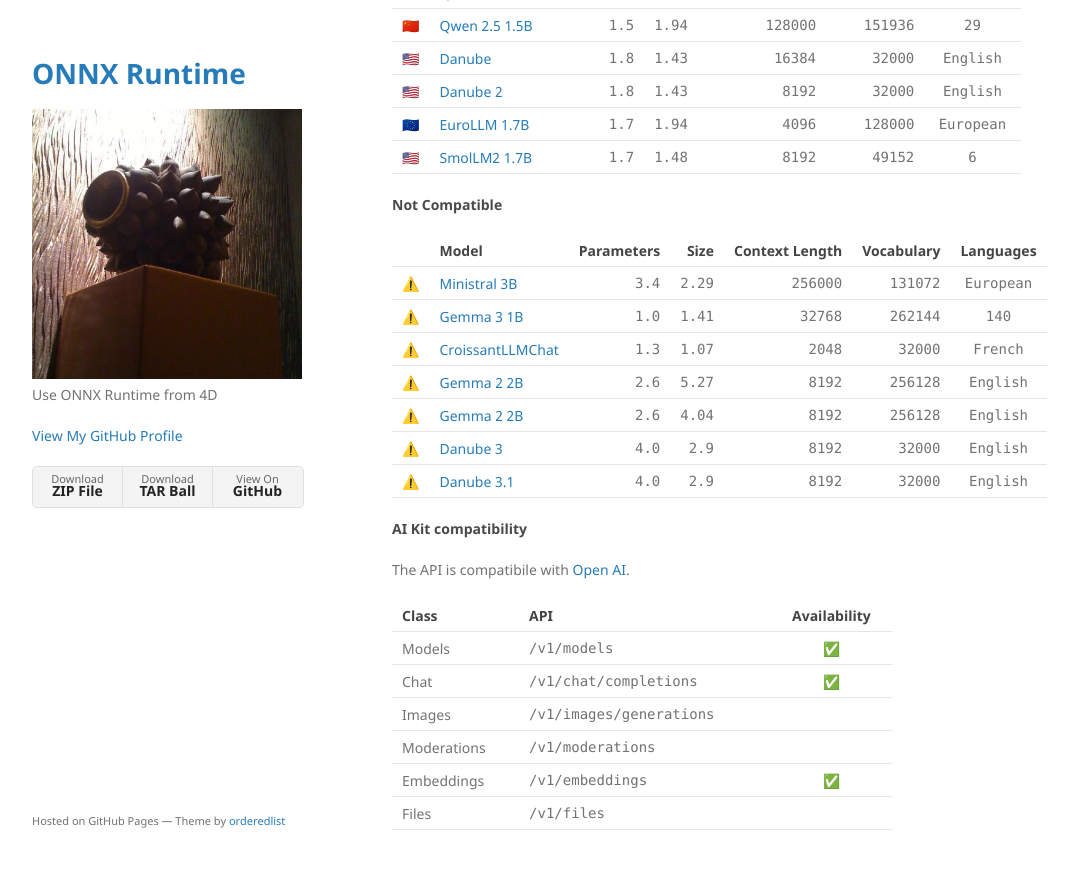
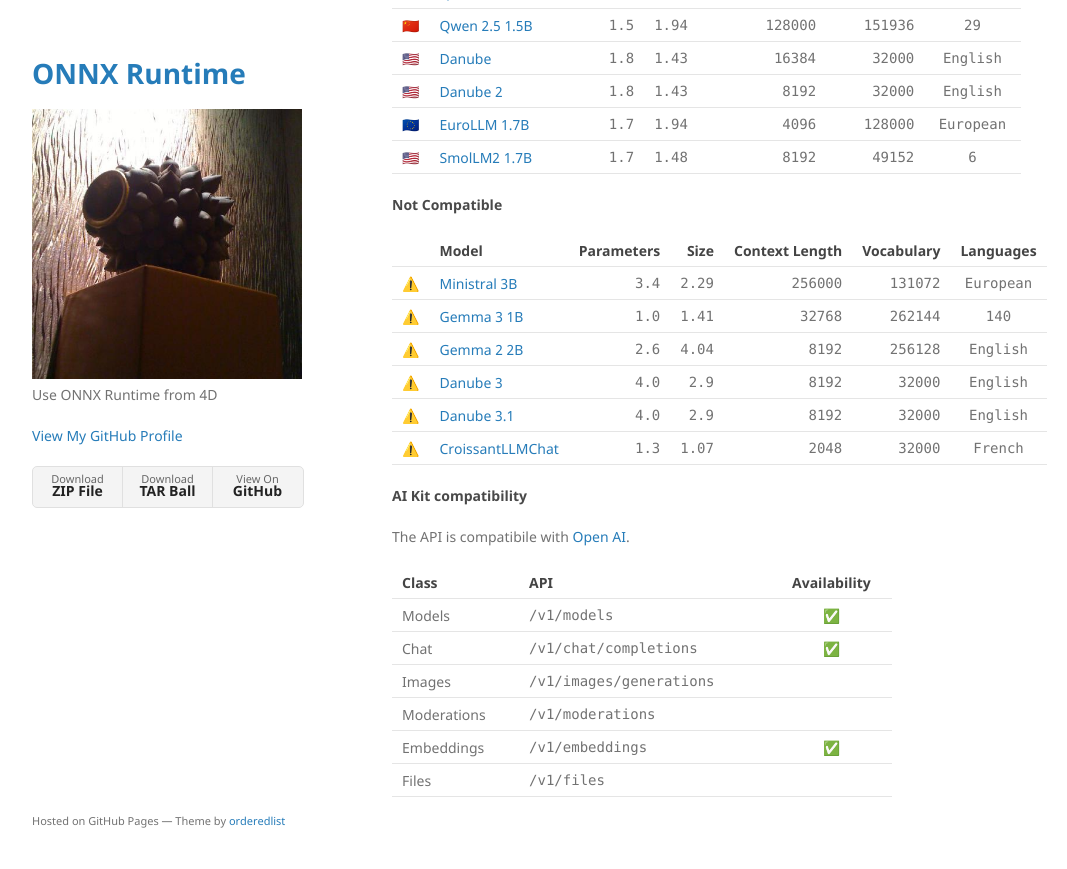
Before and after one commit to miyako/onnx-genai, a Jekyll site: the page built from index.md, in a window 1280 px wide and 900 px high, scrolled down 4745 px. Shown: the top 869 px of the window, without its empty margins (178-1245 px from the left). Built offline with Jekyll 4.4.1, drawn with Linux system fonts in a browser that asks for light colours.

Commit message:
Update index.md

```diff
--- a/index.md
+++ b/index.md
@@ -244,11 +244,10 @@
 |-|-|-:|-:|-:|-:|:-:|
 |⚠️|[Ministral&nbsp;3B](https://huggingface.co/mistralai/Ministral-3-3B-Instruct-2512-ONNX)|`3.4`|`2.29`|`256000`|`131072`|`European`
 |⚠️|[Gemma&nbsp;3&nbsp;1B](https://huggingface.co/onnx-community/gemma-3-1b-it-ONNX)|`1.0`|`1.41`|`32768`|`262144`|`140`|
-|⚠️|[CroissantLLMChat](https://huggingface.co/croissantllm/CroissantLLMChat-v0.1)|`1.3`|`1.07`|`2048`|`32000`|`French`
-|⚠️|[Gemma&nbsp;2&nbsp;2B](https://huggingface.co/keisuke-miyako/gemma-2-2b-it-onnx-f16-cpu)|`2.6`|`5.27`|`8192`|`256128`|`English`|
 |⚠️|[Gemma&nbsp;2&nbsp;2B](https://huggingface.co/keisuke-miyako/gemma-2-2b-it-onnx-int4-cpu)|`2.6`|`4.04`|`8192`|`256128`|`English`|
 |⚠️|[Danube&nbsp;3](https://huggingface.co/keisuke-miyako/h2o-danube3-4b-chat-onnx-int4-cpu)|`4.0`|`2.9`|`8192`|`32000`|`English`
 |⚠️|[Danube&nbsp;3.1](https://huggingface.co/keisuke-miyako/h2o-danube3.1-4b-chat-onnx-int4-cpu)|`4.0`|`2.9`|`8192`|`32000`|`English`
+|⚠️|[CroissantLLMChat](https://huggingface.co/croissantllm/CroissantLLMChat-v0.1)|`1.3`|`1.07`|`2048`|`32000`|`French`
 
 #### AI Kit compatibility
 
```
